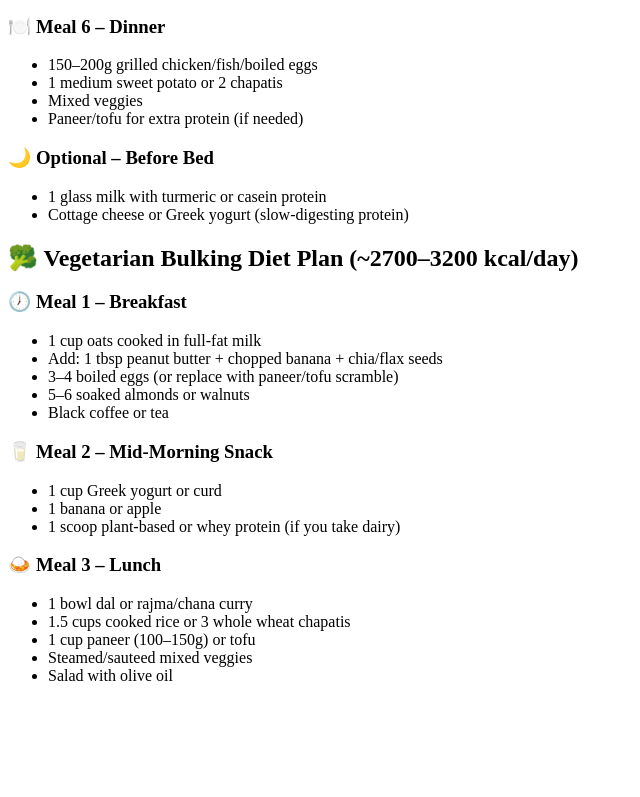
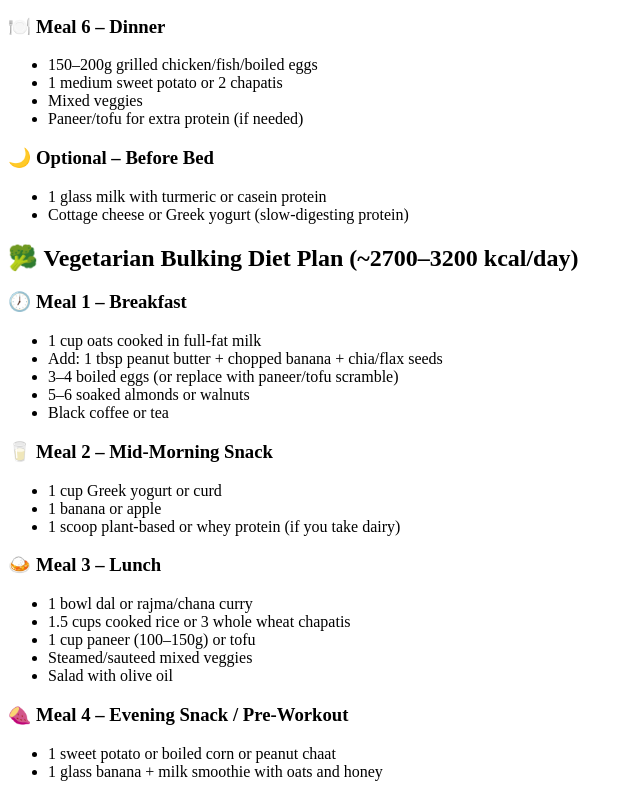
Before and after one commit to vashishthRudra/X-FITNESS, a plain HTML site: page bulking.html in a window 1280 px wide. Shown: the part 986-1783 px from the top of the page, without its empty margins (0-640 px from the left). Before the commit the page ends 1687 px from the top, so only its background shows below. Drawn offline with Linux system fonts and the light colour scheme.

Commit message:
Update bulking.html

```diff
--- a/bulking.html
+++ b/bulking.html
@@ -117,6 +117,13 @@
                     <li>Salad with olive oil</li>
                 </ul>
             </article>
+               <article>
+                <h3>🍠 Meal 4 – Evening Snack / Pre-Workout</h3>
+                <ul>
+                    <li>1 sweet potato or boiled corn or peanut chaat</li>
+                    <li>1 glass banana + milk smoothie with oats and honey</li>
+                </ul>
+            </article>
 
 </body>
 </html>
```
